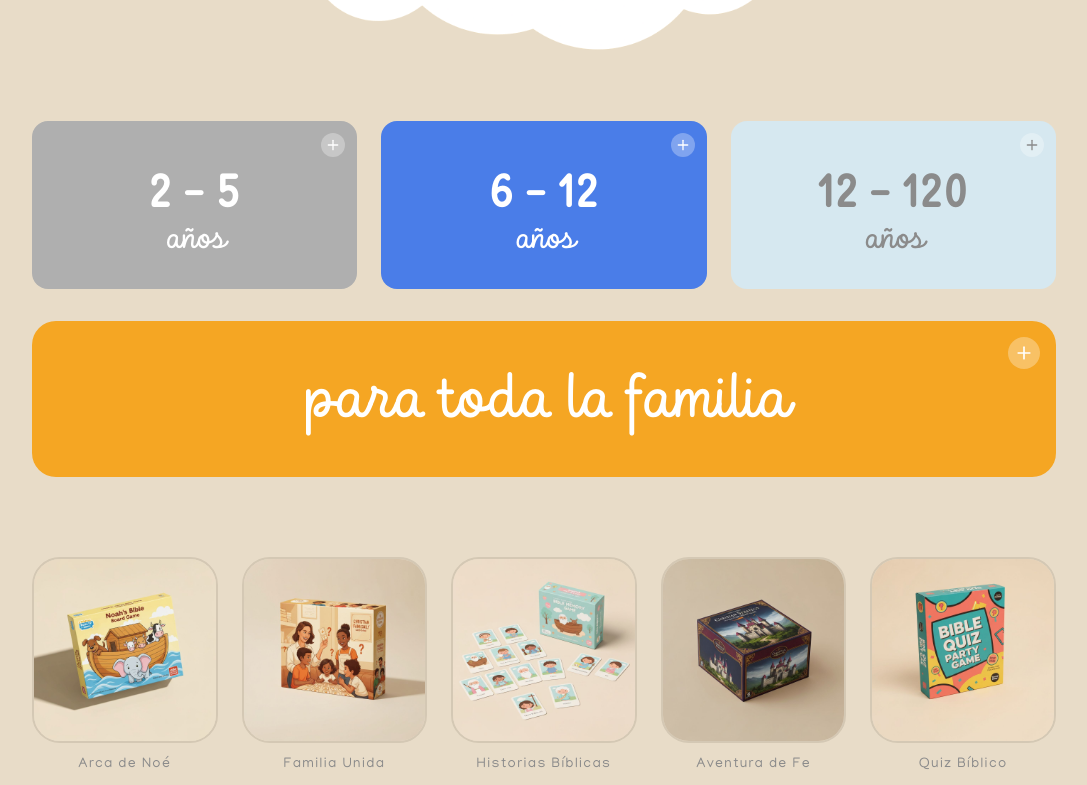
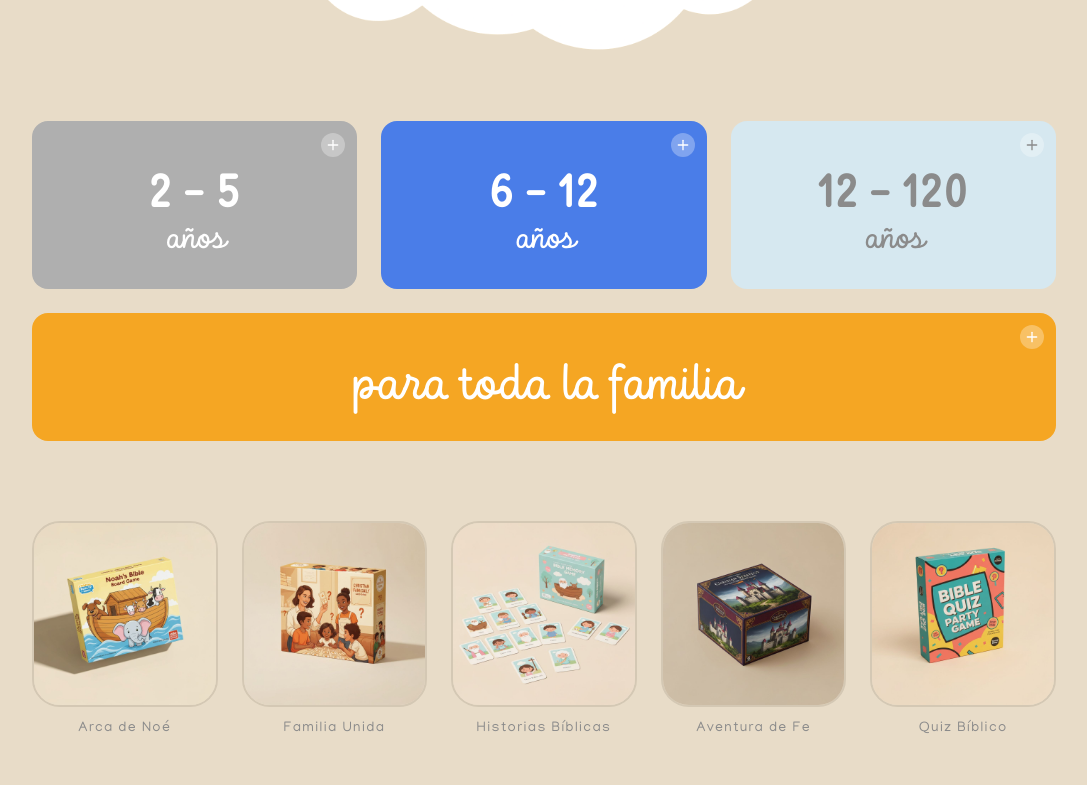
Before and after one commit to ldfavale/truejoy-website, a Next.js app: page / in a window 1280 px wide. Shown: the part 920-1705 px from the top of the page, without its empty margins (96-1183 px from the left). Built offline with nearby package versions, Linux system fonts and the light colour scheme.

Commit message:
style: unificar botón para toda la familia con tarjetas de edades
Aplica el mismo estilo, hover y animación stagger que las categorías por edad en el catálogo.

Co-authored-by: Cursor <cursoragent@cursor.com>

```diff
--- a/components/catalog-section.tsx
+++ b/components/catalog-section.tsx
@@ -3,7 +3,7 @@
 import Image from "next/image"
 import { Plus, Play, X } from "lucide-react"
 import { useState } from "react"
-import { ScrollReveal, StaggerContainer, StaggerItem } from "./scroll-reveal"
+import { StaggerContainer, StaggerItem } from "./scroll-reveal"
 
 const ageCardVariants = ["rotateIn", "bounce", "slideLeft"] as const
 const gameCardVariants = ["scale", "pop", "fadeUp", "rotateIn", "wobble"] as const
@@ -82,7 +82,7 @@ export function CatalogSection() {
 
   return (
     <section id="catalogo" className="bg-[#E8DCC8]">
-      <ScrollReveal variant="pop" className="flex justify-center pt-12 pb-8">
+      <div className="flex justify-center pt-12 pb-8">
         <div className="relative">
           <Image
             src="/images/cloud.png"
@@ -95,12 +95,12 @@ export function CatalogSection() {
             Catálogo
           </h2>
         </div>
-      </ScrollReveal>
+      </div>
 
       {/* Age Categories Section */}
       <div className="px-6 py-8">
         <div className="mx-auto max-w-5xl flex flex-col gap-6 md:gap-8">
-          <StaggerContainer className="flex flex-col md:flex-row gap-4 md:gap-6 w-full" stagger={0.15}>
+          <StaggerContainer className="flex flex-wrap flex-col md:flex-row gap-4 md:gap-6 w-full" stagger={0.15}>
             {ageCategories.map((cat, i) => (
               <StaggerItem
                 key={cat.range}
@@ -118,16 +118,17 @@ export function CatalogSection() {
                 </div>
               </StaggerItem>
             ))}
+            <StaggerItem variant="bounce" className="w-full basis-full">
+              <div className="bg-[#F5A623] text-white rounded-2xl p-6 md:p-8 text-center relative cursor-pointer hover:scale-105 transition-transform">
+                <button className="absolute top-3 right-3 w-6 h-6 rounded-full bg-white/30 flex items-center justify-center">
+                  <Plus className="w-4 h-4" />
+                </button>
+                <p className="text-3xl md:text-4xl lg:text-5xl font-tt-milks leading-none mt-4">
+                  para toda la familia
+                </p>
+              </div>
+            </StaggerItem>
           </StaggerContainer>
-
-          <ScrollReveal variant="slideLeft" delay={0.1} className="bg-[#F5A623] rounded-3xl p-8 md:p-12 relative w-full">
-            <button className="absolute top-4 right-4 w-8 h-8 rounded-full bg-white/30 flex items-center justify-center text-white">
-              <Plus className="w-5 h-5" />
-            </button>
-            <p className="text-4xl md:text-5xl lg:text-6xl text-white font-tt-milks text-center leading-none">
-              para toda la familia
-            </p>
-          </ScrollReveal>
         </div>
       </div>
 
```
